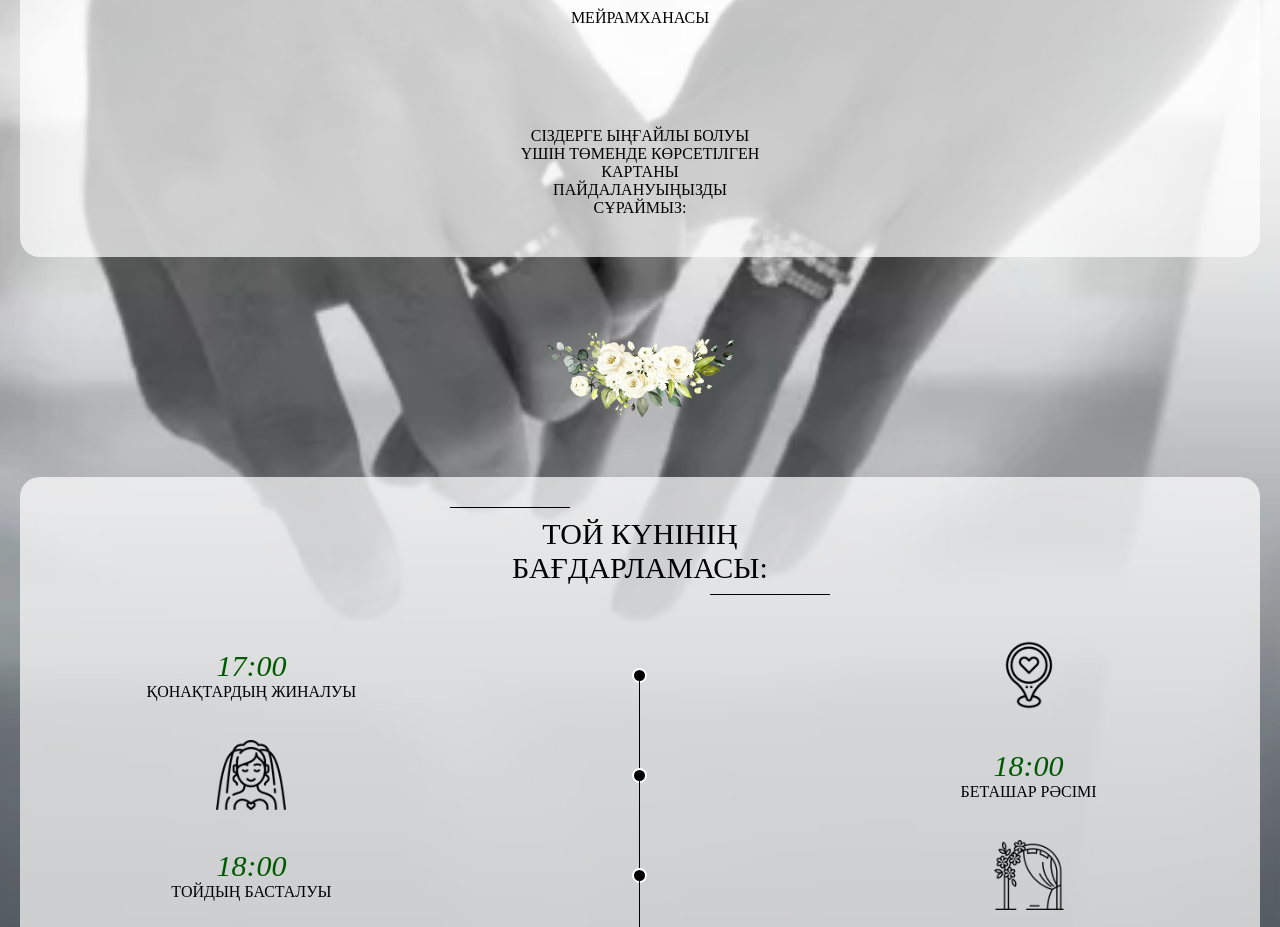
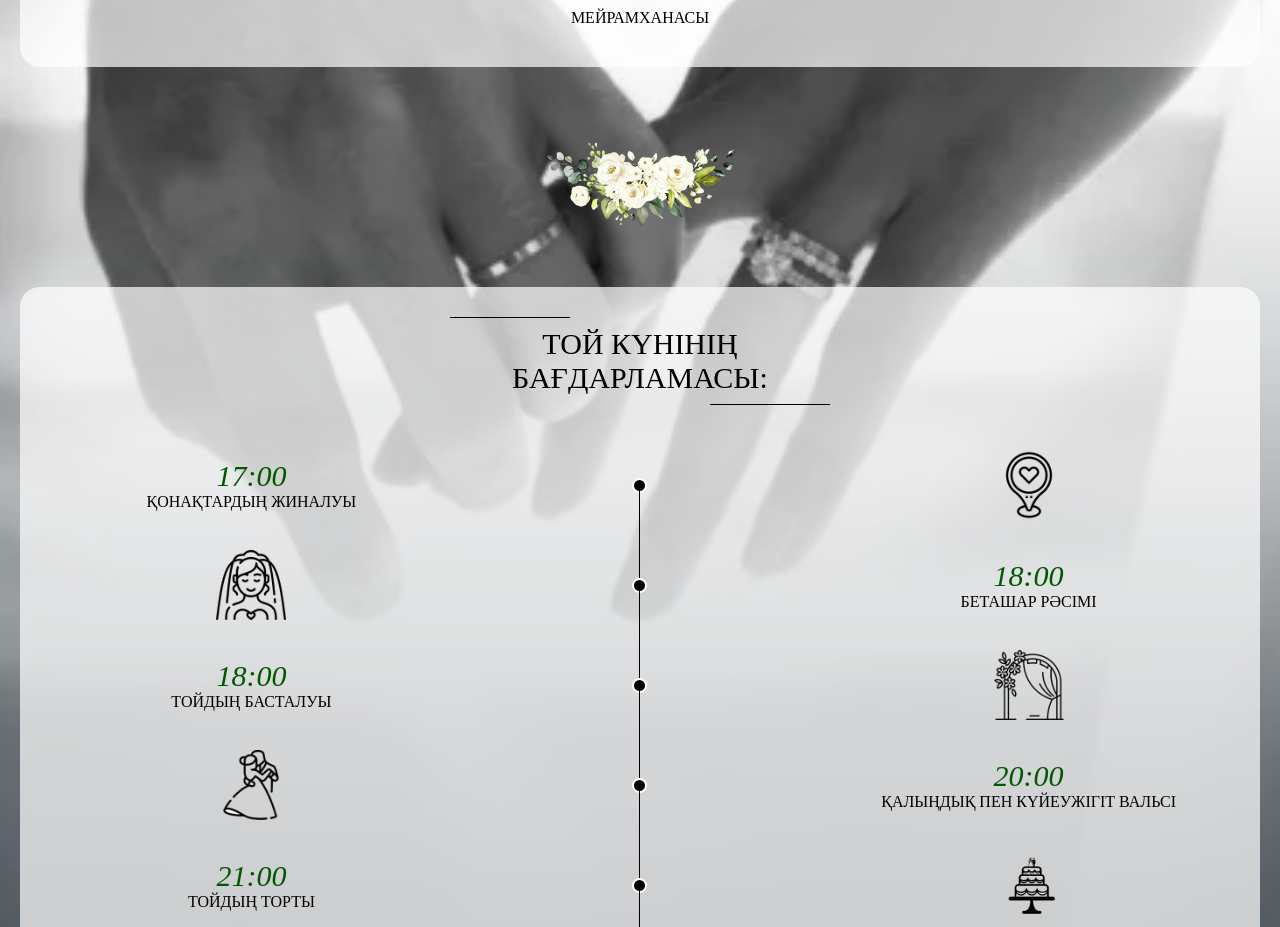
Before and after one commit to WalkingFrozenFish/wedding-v2, a React (Vite) app: page / in a window 1280 px wide. Shown: the part 3022-3949 px from the top of the page. Built offline with nearby package versions, Linux system fonts and the light colour scheme; a web font is replaced by a local one.

Commit message:
Fix map text

```diff
--- a/src/components/Map/Map.tsx
+++ b/src/components/Map/Map.tsx
@@ -13,10 +13,6 @@ const Map = () => {
                     <p className={styles.place}>“Наурыз”</p>
                     <p className={styles.text}>мейрамханасы</p>
                 </div>
-
-                <div className={styles.bottomTextblock}>
-                    <p className={styles.text}>cіздерге ыңғайлы болуы <br/>үшін төменде көрсетілген <br/>картаны <br/> пайдалануыңызды <br/> сұраймыз:</p>
-                </div>
             </div>
         </Wrapper>
     );
```
